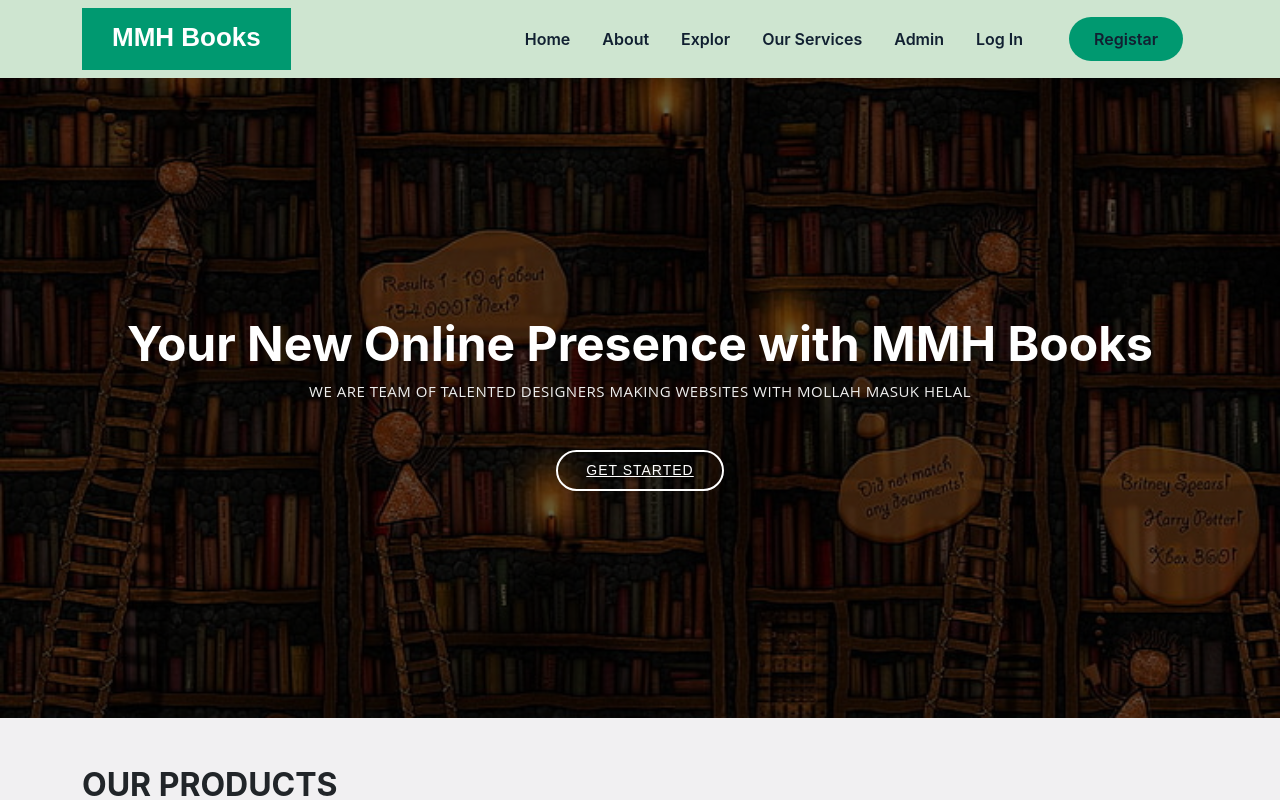
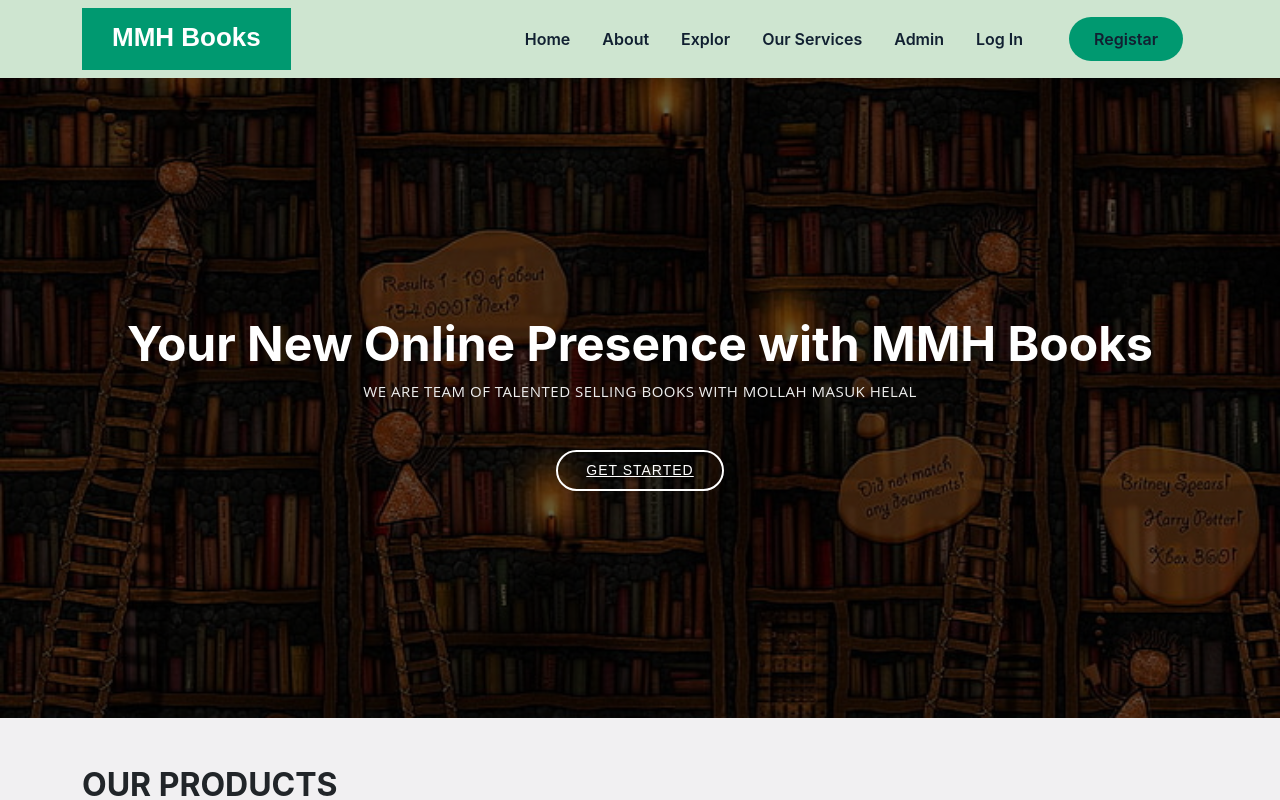
Before and after one commit to tashdit/seeds-net-client, a React (Create React App) app: page / in a window 1280 px wide. Shown: the top 800 px of the page. Built offline with nearby package versions, Linux system fonts and the light colour scheme; no server answers.

Commit message:
second push

```diff
--- a/src/Pages/Home/Banner/Banner.js
+++ b/src/Pages/Home/Banner/Banner.js
@@ -6,7 +6,7 @@ const Banner = () => {
             <section className="d-flex align-items-center hero">
                 <div className="container text-center position-relative" data-aos="fade-in" data-aos-delay="200">
                     <h1>Your New Online Presence with MMH Books</h1>
-                    <h2>We are team of talented designers making websites with Mollah Masuk Helal</h2>
+                    <h2>We are team of talented selling books with Mollah Masuk Helal</h2>
                     <a href="#about" className="btn-get-started scrollto">Get Started</a>
                 </div>
             </section>
```
